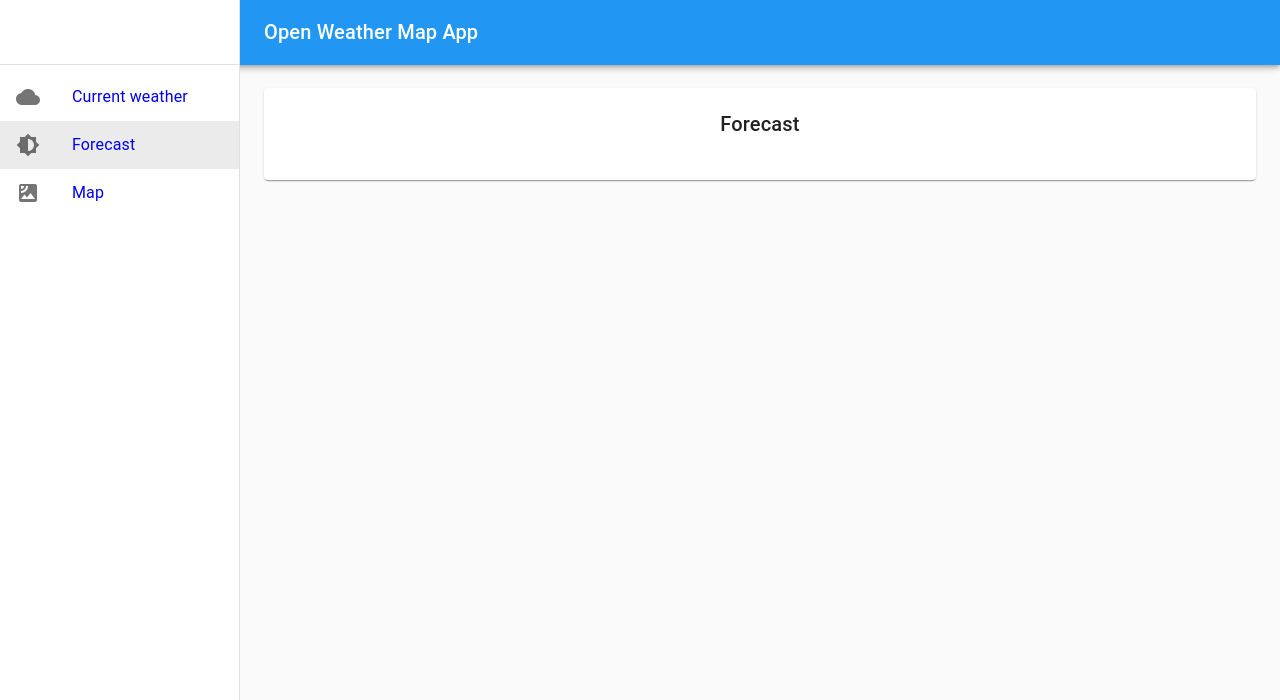
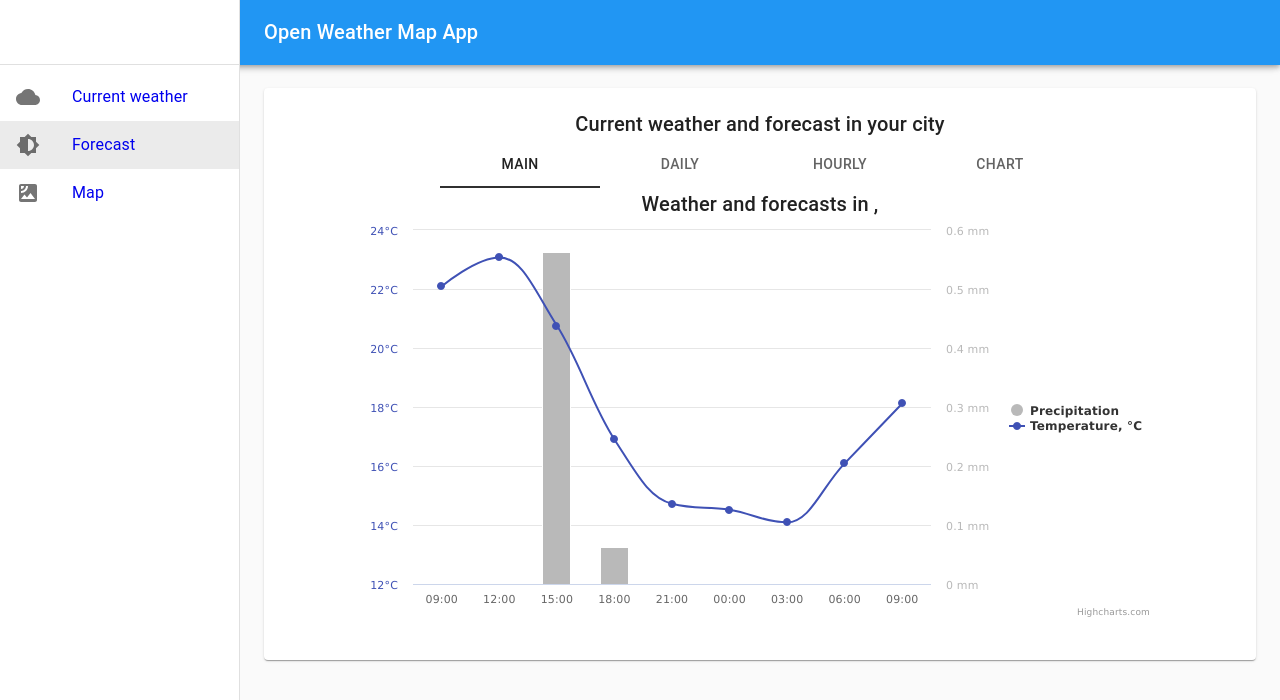
Before and after one commit to Garage71/open-weather-map, a React app in the folder client/: page /forecast in a window 1280 px wide. Shown: the top 700 px of the page. Built offline with nearby package versions, Linux system fonts and the light colour scheme; no server answers.

Commit message:
Highcharts added

```diff
--- a/client/package.json
+++ b/client/package.json
@@ -33,6 +33,8 @@
     "eslint-plugin-react-hooks": "^1.5.0",
     "file-loader": "3.0.1",
     "fs-extra": "7.0.1",
+    "highcharts": "^7.1.2",
+    "highcharts-react-official": "^2.2.2",
     "html-webpack-plugin": "4.0.0-beta.5",
     "identity-obj-proxy": "3.0.0",
     "is-wsl": "^1.1.0",
--- a/client/src/components/pages/Forecast.tsx
+++ b/client/src/components/pages/Forecast.tsx
@@ -2,22 +2,56 @@ import * as React from 'react';
 import { connect } from 'react-redux';
 import { withStyles } from '@material-ui/core/styles';
 import { CurrentWeatherPresentation } from '../../infrastructure/selectors/presentationContracts';
-import { Box, Paper, Theme, Typography } from '@material-ui/core';
+import { CurrentWeather } from '../../infrastructure/store/state';
+import { Box, Paper, Theme, Tabs, Tab, Typography } from '@material-ui/core';
 import { State, Location, Coords } from '../../infrastructure/store/state';
-import { forecastView } from '../../infrastructure/selectors';
+import { forecastView, forecast24H } from '../../infrastructure/selectors';
 import { bindActionCreators, Dispatch } from 'redux';
 import * as Actions from '../../infrastructure/actions/actions';
+import Highcharts from 'highcharts';
+import HighchartsReact from 'highcharts-react-official';
 
 interface ForecastProps {
     forecast: CurrentWeatherPresentation[];
+    forecast24H: CurrentWeather[];
     location: Location;
     classes?: any;
     getForecast?: (coordinates: Coords) => void;
 }
 
-class Forecast extends React.Component<ForecastProps> {
+interface ForecastState {
+    tabStep: number;
+}
+
+interface TabPanelProps {
+    children?: React.ReactNode;
+    index: any;
+    value: any;
+}
+
+const TabPanel = (props: TabPanelProps) => {
+    const { children, value, index, ...other } = props;
+
+    return (
+        <Typography
+            component="div"
+            role="tabpanel"
+            hidden={value !== index}
+            id={`simple-tabpanel-${index}`}
+            aria-labelledby={`simple-tab-${index}`}
+            {...other}
+        >
+            <Box width="auto">{children}</Box>
+        </Typography>
+    );
+};
+
+class Forecast extends React.Component<ForecastProps, ForecastState> {
     public constructor(props: ForecastProps) {
         super(props);
+        this.state = {
+            tabStep: 0,
+        };
     }
 
     public componentDidMount() {
@@ -27,12 +61,125 @@ class Forecast extends React.Component<ForecastProps> {
         }
     }
 
+    private handleTabChange = (event: any, tabStep: number) => {
+        this.setState({
+            tabStep,
+        });
+    };
+
+    private a11yProps = (index: number) => {
+        return {
+            id: `forecast-tab-${index}`,
+            'aria-controls': `forecast-tabpanel-${index}`,
+        };
+    };
+
+    private extractTime = (dateTime: string): string => {
+        const time = dateTime.split(' ')[1];
+        const splitted = time.split(':');
+        return `${splitted[0]}:${splitted[1]}`;
+    };
+    private twentyFourHoursChart = (forecast: CurrentWeather[], classes: any) => {
+        const options: Highcharts.Options = {
+            title: {
+                text: null,
+            },
+            responsive: {
+                rules: [
+                    {
+                        condition: {
+                            maxWidth: 400,
+                        },
+                        chartOptions: {
+                            legend: {
+                                /*
+                                layout: 'proximate',
+                                align: 'center',
+                                verticalAlign: 'top',
+                                */
+                                layout: 'vertical',
+                                align: 'right',
+                                x: 20,
+                                verticalAlign: 'top',
+                                y: 20,
+                                floating: true,
+                            },
+                        },
+                    },
+                ],
+            },
+            legend: {
+                align: 'right',
+                verticalAlign: 'middle',
+                layout: 'vertical',
+            },
+            xAxis: {
+                categories: forecast.map(fc => this.extractTime(fc.dt_txt)),
+            },
+            yAxis: [
+                {
+                    title: null,
+                    labels: {
+                        format: '{value}°C',
+                        style: { color: '#3F51B5' },
+                    },
+                },
+                {
+                    title: null,
+                    opposite: true,
+                    labels: {
+                        format: '{value} mm',
+                        style: { color: '#B9B9B9' },
+                    },
+                },
+            ],
+            series: [
+                {
+                    yAxis: 1,
+                    type: 'column',
+                    name: 'Precipitation',
+                    data: forecast.map(fc => (fc.rain ? fc.rain['3h'] : null)),
+                    color: '#B9B9B9',
+                },
+                {
+                    type: 'spline',
+                    name: 'Temperature, °C',
+                    data: forecast.map(fc => fc.main.temp),
+                    color: '#3F51B5',
+                },
+            ],
+        };
+
+        return (
+            <div className={classes.chart}>
+                <HighchartsReact className={classes.chart} highcharts={Highcharts} options={options} />
+            </div>
+        );
+    };
+
     public render() {
-        const { classes } = this.props;
+        const { classes, location, forecast24H } = this.props;
+        const { tabStep } = this.state;
         return (
             <Box width="auto">
                 <Paper className={classes.container}>
-                    <Typography variant={'h6'}>{`Forecast`}</Typography>
+                    <Typography
+                        className={classes.title}
+                        variant={'h6'}
+                    >{`Current weather and forecast in your city`}</Typography>
+                    <Tabs value={tabStep} onChange={this.handleTabChange} aria-label="weather forecast">
+                        <Tab label="Main" {...this.a11yProps(0)} />
+                        <Tab label="Daily" {...this.a11yProps(1)} />
+                        <Tab label="Hourly" {...this.a11yProps(2)} />
+                        <Tab label="Chart" {...this.a11yProps(3)} />
+                    </Tabs>
+                    <TabPanel value={tabStep} index={0}>
+                        <Typography className={classes.title} variant={'h6'}>{`Weather and forecasts in ${
+                            location.city
+                        }, ${location.country}
+                    `}</Typography>
+                        {this.twentyFourHoursChart(forecast24H, classes)}
+                    </TabPanel>
                 </Paper>
             </Box>
         );
@@ -66,11 +213,23 @@ const styles = (theme: Theme): object => ({
         display: 'flex',
         flexDirection: 'row',
     },
+    title: {
+        textAlign: 'center',
+    },
+    chart: {
+        [theme.breakpoints.up('sm')]: {
+            width: 800,
+        },
+        [theme.breakpoints.down('sm')]: {
+            width: 400,
+        },
+    },
 });
 
 const mapStateToProps = (state: State): ForecastProps => ({
     forecast: forecastView(state),
     location: state.location,
+    forecast24H: forecast24H(state),
 });
 
 const mapDispatchToProps = (dispatch: Dispatch) =>
--- a/client/src/infrastructure/selectors/index.ts
+++ b/client/src/infrastructure/selectors/index.ts
@@ -61,3 +61,10 @@ export const forecastView = createSelector(
         return raw ? raw.map(_ => mapPresentation(_)) : [];
     },
 );
+
+export const forecast24H = createSelector(
+    forecast,
+    (raw: CurrentWeather[]): CurrentWeather[] => {
+        return raw.slice(0, 9);
+    },
+);
```
Also changed, not shown: 1 other file (tests, documents, lock files or other folders).
